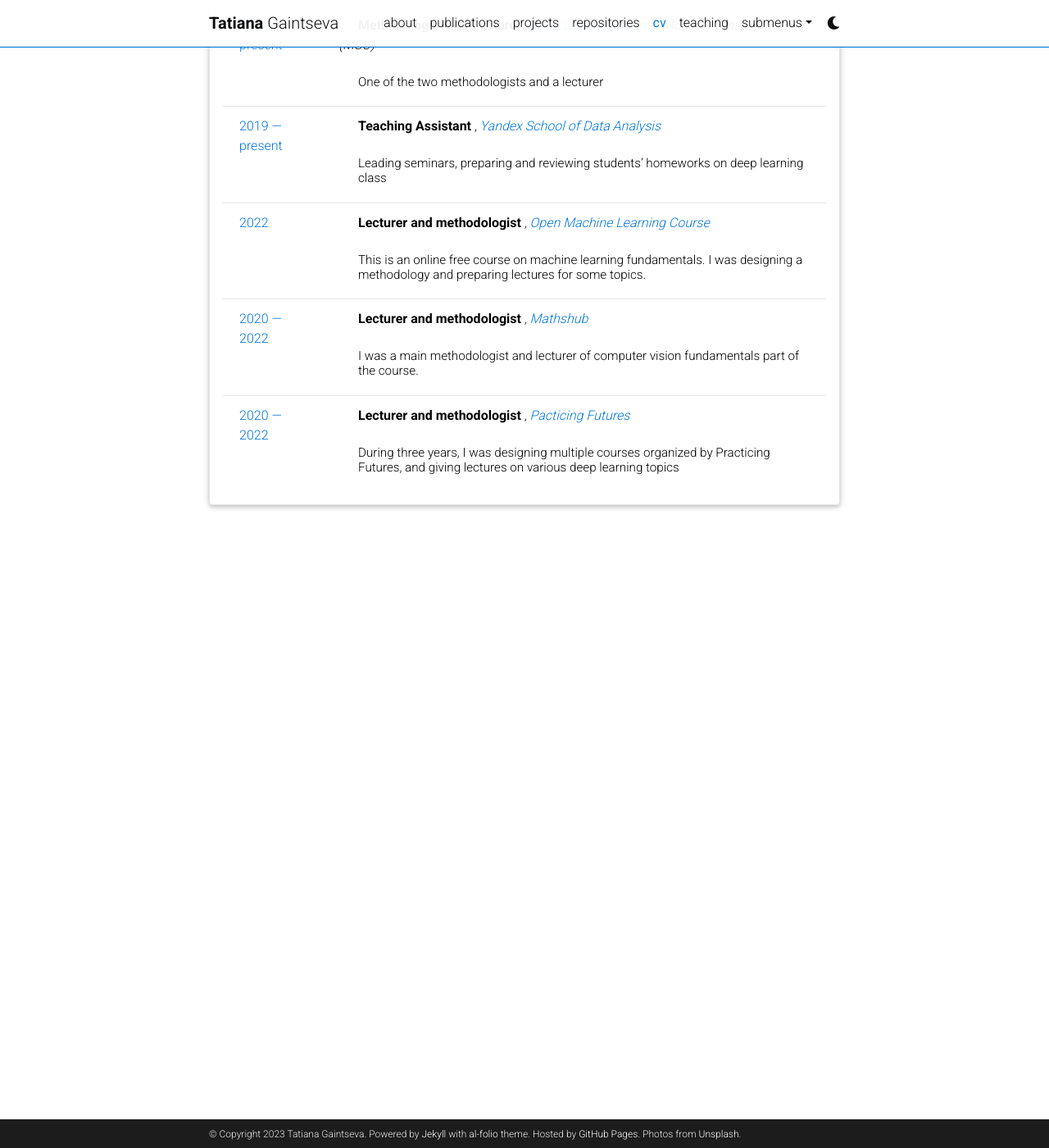
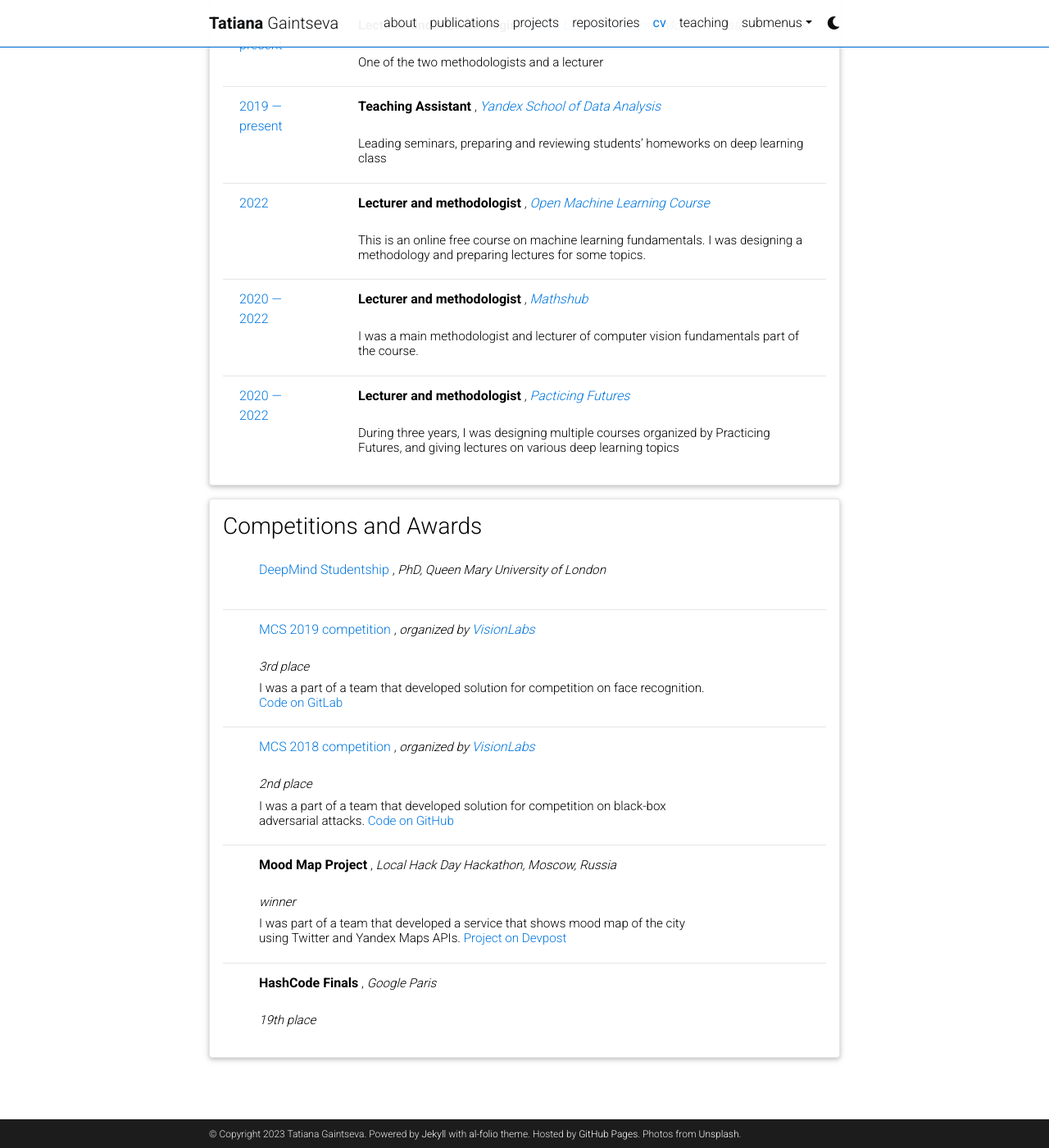
Before and after one commit to Atmyre/atmyre.github.io, a Jekyll site: the page built from _pages/cv.md, in a window 1280 px wide and 1400 px high, scrolled down 2610 px. Shown: the whole window at 82% size. Built offline with Jekyll 4.4.1, drawn with Linux system fonts in a browser that asks for light colours; comment, search, counter and statistics services are not loaded; a style sheet for code colours, icons or effects is not loaded.

Commit message:
Update cv.yml

```diff
--- a/_data/cv.yml
+++ b/_data/cv.yml
@@ -87,8 +87,8 @@
 - title: Teaching
   type: time_table
   contents:
-    - title: Methodologist and Lecturer
-      institution: <a href="https://teach-in.ru/course/introduction-to-dl-neychev">Deep Learning Course</a>, Moscow State University (MSU)
+    - title: Lecturer and methodologist
+      institution: <a href="https://teach-in.ru/course/introduction-to-dl-neychev">Deep Learning Course</a>, Moscow State University
       year: 2022 — present
       descr: One of the two methodologists and a lecturer
 
@@ -112,7 +112,23 @@
       year: 2020 — 2022
       descr: During three years, I was designing multiple courses organized by Practicing Futures, and giving lectures on various deep learning topics
 
-# - title: Competitions and Awards
-#   type: time_table
-#   contents:
-#     - <u>Hobbies:</u> Hobby 1, Hobby 2, etc.
+- title: Competitions and Awards
+  type: time_table
+  contents:
+    - title: <a href="https://www.deepmind.com/education">DeepMind Studentship</a>
+      institution: PhD, Queen Mary University of London
+    - title: <a href="https://competition.machinescansee.com/">MCS 2019 competition</a>
+      institution: organized by <a href="https://visionlabs.ai/">VisionLabs</a>
+      descr: <i>3rd place</i>
+      descr_one: I was a part of a team that developed solution for competition on face recognition. <a href="https://gitlab.com/mcs2019/test-team/">Code on GitLab</a>
+    - title: <a href="https://competitions.codalab.org/competitions/19090">MCS 2018 competition</a>
+      institution: organized by <a href="https://visionlabs.ai/">VisionLabs</a>
+      descr: <i>2nd place</i>
+      descr_one: I was a part of a team that developed solution for competition on black-box adversarial attacks. <a href="https://github.com/Atmyre/MCS2018_Solution">Code on GitHub</a>
+    - title: Mood Map Project
+      institution: Local Hack Day Hackathon, Moscow, Russia
+      descr: <i>winner</i>
+      descr_one: I was part of a team that developed a service that shows mood map of the city using Twitter and Yandex Maps APIs. <a href="https://devpost.com/software/mood-map-awp1f5">Project on Devpost</a>
+    - title: HashCode Finals
+      institution: Google Paris
+      descr: <i>19th place</i>
```
